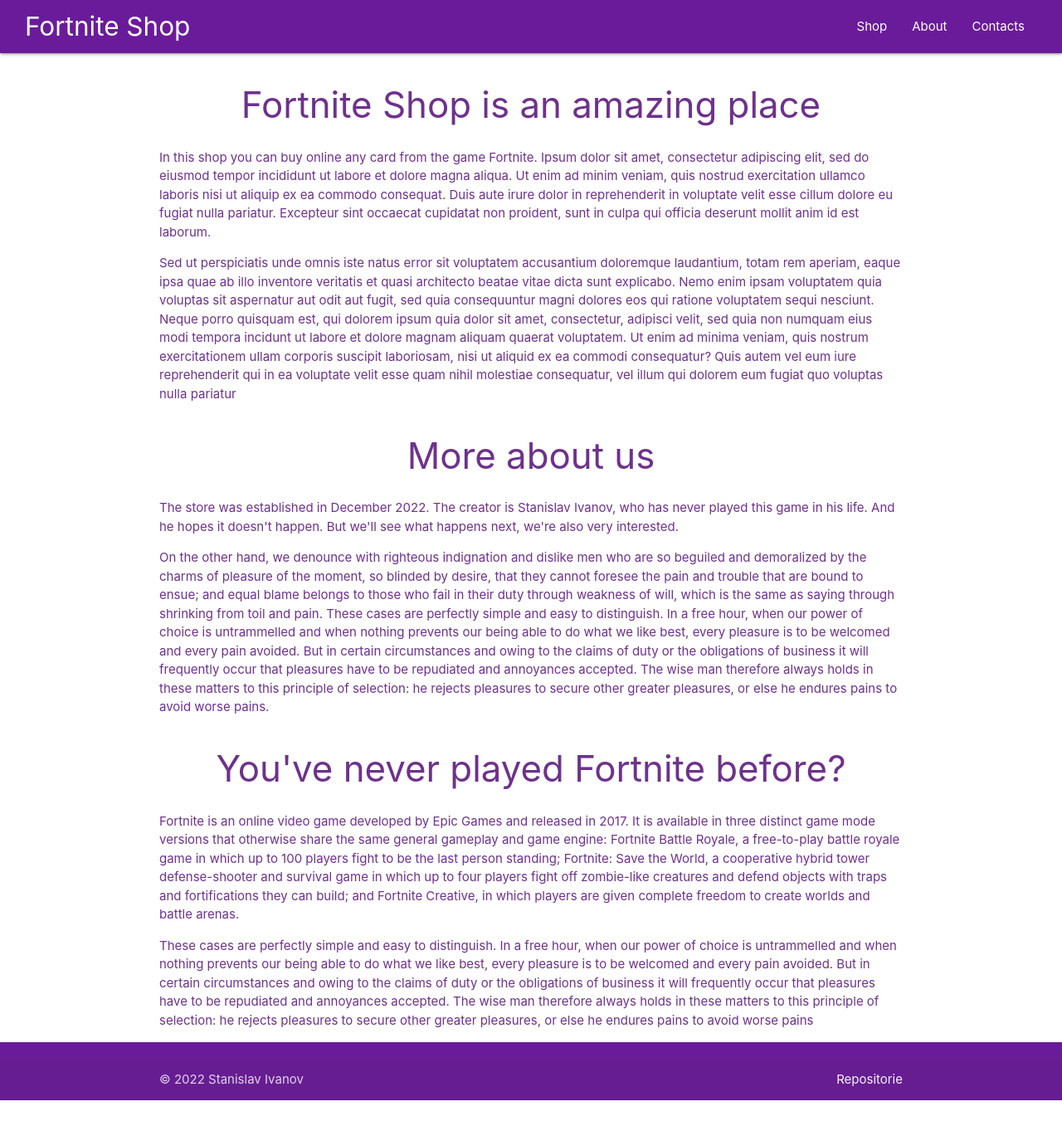
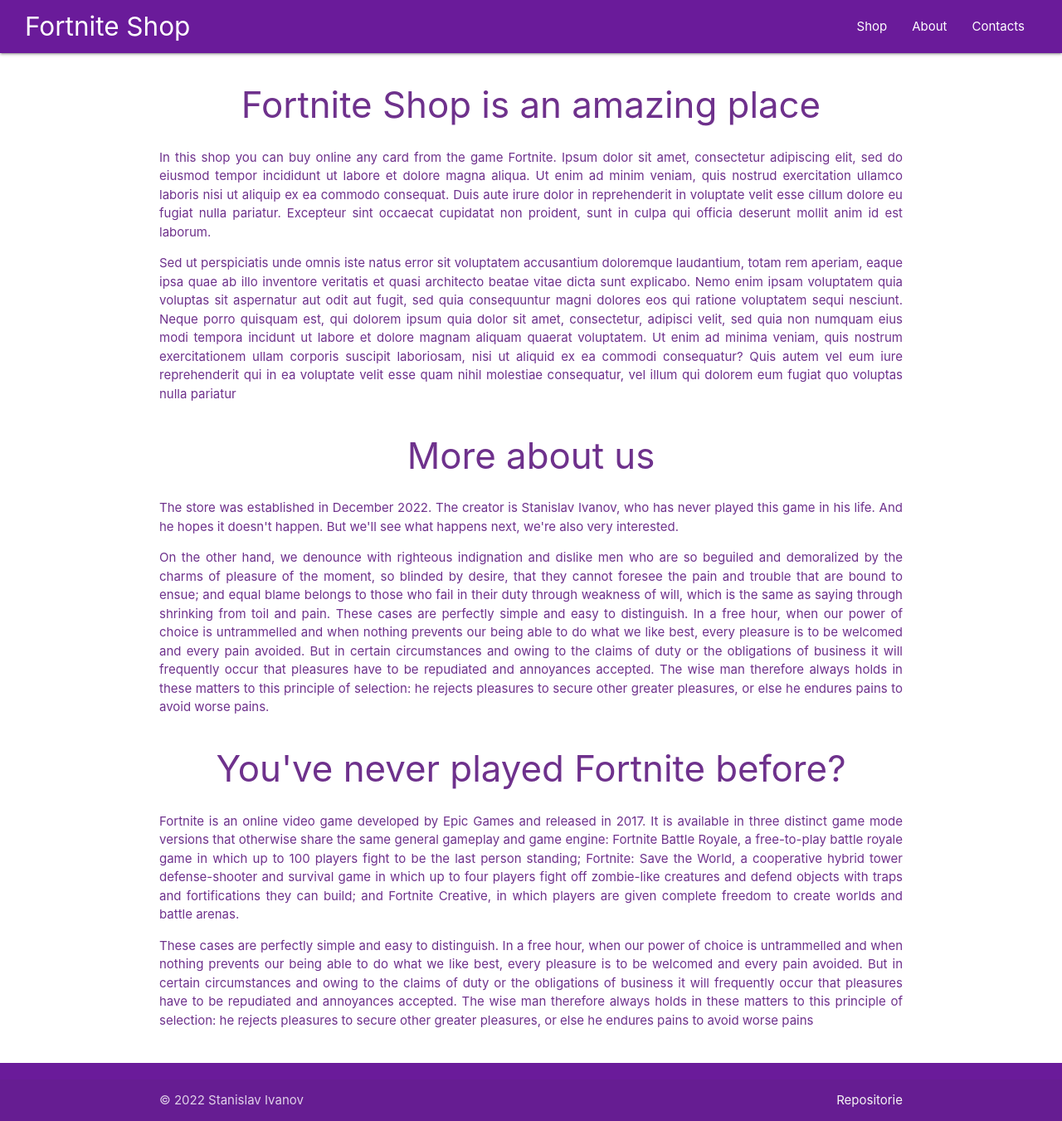
Before and after one commit to stanislaviw/reactFortniteShop, a React (Create React App) app: page /about in a window 1280 px wide. Shown: the whole page at 83% size. Before the commit the page ends 1326 px from the top, so only its background shows below. Built offline with nearby package versions, Linux system fonts and the light colour scheme; no server answers.

Commit message:
added alert and animation

```diff
--- /dev/null
+++ b/src/components/Alert.jsx
@@ -0,0 +1,25 @@
+import {useEffect} from 'react';
+
+function Alert(props) {
+
+    const { name = '', closeAlert = Function.prototype } = props;
+
+    useEffect(() => {
+
+        const timerId = setTimeout(closeAlert, 2000);
+
+        return () => {
+            clearTimeout(timerId)
+        }
+
+    // eslint-disable-next-line
+    }, {name})
+
+    return (
+        <div className="alert-container">
+            <div className="alert-item">{name} added to Basket</div>
+        </div>
+    )
+}
+
+export {Alert}
--- a/src/components/BasketList.jsx
+++ b/src/components/BasketList.jsx
@@ -23,9 +23,9 @@
                 {
                     order.length ? order.map(item => (
                 <BasketItem addOneBasketItem={addOneBasketItem} deleteFromShoppingList={deleteFromShoppingList} deleteOneBasketItem={deleteOneBasketItem} key={item.mainId} {...item}/>))
-                    : <li class="collection-item">Basket is empty</li>
+                    : <li class="collection-item">Basket is Empty</li>
                 }
-            <li className="collection-item active #6a1b9a purple darken-3">Total Price = {totalPrice} VC</li>
+            <li className="collection-item active #6a1b9a purple darken-3">Total Price = {totalPrice} VC <a href="#" className="secondary-content link-buy">Proceed to Buy</a></li>
         </ul>
     )
 }
--- a/src/index.css
+++ b/src/index.css
@@ -146,6 +146,14 @@
   border-radius: 5px;
 }
 
+.about {
+  text-align: justify;
+}
+
+.about-container:last-child {
+  margin-bottom: 40px;
+}
+
 .contacts-container {
   text-align: center;
 }
@@ -197,7 +205,6 @@
   border-radius: 5px;
 }
 
-
 .collection-item-btn:hover {
   background-color: #47276d;
   transition-duration: 0.3s
@@ -206,3 +213,33 @@
 .collection-item-btn:focus {
   background-color: #5a318c;
 }
+
+.link-buy {
+  text-align: center;
+  width: 35%;
+  cursor: pointer;
+}
+
+.alert-container {
+  padding: 10px;
+  background: #000000;
+  color: #fff;
+  position: fixed;
+  top: 4.5rem;
+  right: 2rem;
+  z-index: 6;
+  border-radius: 5px;
+  opacity: 80%;
+  animation: animation-alert 250ms ease-in-out;
+}
+
+@keyframes animation-alert {
+  0% {
+    opacity: 0;
+    transform: translateY(-2rem);
+  }
+  100%{
+    opacity: 0.8;
+    transform: translateY(0rem);
+  }
+}
--- a/src/pages/About.jsx
+++ b/src/pages/About.jsx
@@ -5,10 +5,10 @@
             <div className="about-container">
                 <div className="about-text">
                     <h3 className="about-title">Fortnite Shop is an amazing place</h3>
-                    <p>
+                    <p className="about">
                         In this shop you can buy online any card from the game Fortnite. Ipsum dolor sit amet, consectetur adipiscing elit, sed do eiusmod tempor incididunt ut labore et dolore magna aliqua. Ut enim ad minim veniam, quis nostrud exercitation ullamco laboris nisi ut aliquip ex ea commodo consequat. Duis aute irure dolor in reprehenderit in voluptate velit esse cillum dolore eu fugiat nulla pariatur. Excepteur sint occaecat cupidatat non proident, sunt in culpa qui officia deserunt mollit anim id est laborum.
                     </p>
-                    <p>
+                    <p className="about">
                         Sed ut perspiciatis unde omnis iste natus error sit voluptatem accusantium doloremque laudantium, totam rem aperiam, eaque ipsa quae ab illo inventore veritatis et quasi architecto beatae vitae dicta sunt explicabo. Nemo enim ipsam voluptatem quia voluptas sit aspernatur aut odit aut fugit, sed quia consequuntur magni dolores eos qui ratione voluptatem sequi nesciunt. Neque porro quisquam est, qui dolorem ipsum quia dolor sit amet, consectetur, adipisci velit, sed quia non numquam eius modi tempora incidunt ut labore et dolore magnam aliquam quaerat voluptatem. Ut enim ad minima veniam, quis nostrum exercitationem ullam corporis suscipit laboriosam, nisi ut aliquid ex ea commodi consequatur? Quis autem vel eum iure reprehenderit qui in ea voluptate velit esse quam nihil molestiae consequatur, vel illum qui dolorem eum fugiat quo voluptas nulla pariatur
                     </p>
                 </div>
@@ -23,10 +23,10 @@
                 </div>
                 <div className="about-text">
                     <h3 className="about-title">You've never played Fortnite before?</h3>
-                    <p>
+                    <p className="about">
                         Fortnite is an online video game developed by Epic Games and released in 2017. It is available in three distinct game mode versions that otherwise share the same general gameplay and game engine: Fortnite Battle Royale, a free-to-play battle royale game in which up to 100 players fight to be the last person standing; Fortnite: Save the World, a cooperative hybrid tower defense-shooter and survival game in which up to four players fight off zombie-like creatures and defend objects with traps and fortifications they can build; and Fortnite Creative, in which players are given complete freedom to create worlds and battle arenas.
                     </p>
-                    <p>
+                    <p className="about">
                         These cases are perfectly simple and easy to distinguish. In a free hour, when our power of choice is untrammelled and when nothing prevents our being able to do what we like best, every pleasure is to be welcomed and every pain avoided. But in certain circumstances and owing to the claims of duty or the obligations of business it will frequently occur that pleasures have to be repudiated and annoyances accepted. The wise man therefore always holds in these matters to this principle of selection: he rejects pleasures to secure other greater pleasures, or else he endures pains to avoid worse pains
                     </p>
                 </div>
--- a/src/pages/Shop.jsx
+++ b/src/pages/Shop.jsx
@@ -3,7 +3,9 @@
 import {Preloader} from '../components/Preloader';
 import {GoodsList} from '../components/GoodsList';
 import {Cart} from '../components/Cart';
-import { BasketList } from '../components/BasketList';
+import {BasketList} from '../components/BasketList';
+import {Alert} from '../components/Alert';
+
 
 
 function Shop () {
@@ -12,9 +14,11 @@
     const [loading, setLoading] = useState(true);
     const [order, setOrder] = useState([]);
     const [basket, setBasket] = useState(false);
+    const [alertName, setAlertName] = useState('');
 
     const addToShoppingList = (item) =>  {
         const indexItem = order.findIndex(el => el.mainId === item.mainId)
+        setAlertName(item.displayName);
 
         if(indexItem < 0) {
             const cloneItem = {
@@ -38,6 +42,10 @@
             setOrder(newOrder)
         }
 
+    }
+
+    const closeAlert = () => {
+        setAlertName('')
     }
 
     const basketShow = () => {
@@ -104,7 +112,9 @@
             {
                 basket && <BasketList deleteOneBasketItem={deleteOneBasketItem} addOneBasketItem={addOneBasketItem} basketShow={basketShow} deleteFromShoppingList={deleteFromShoppingList} order={order}/>
             }
-
+            {
+                alertName && <Alert closeAlert={closeAlert} name={alertName} />
+            }
         </main>
     )
 }
```
